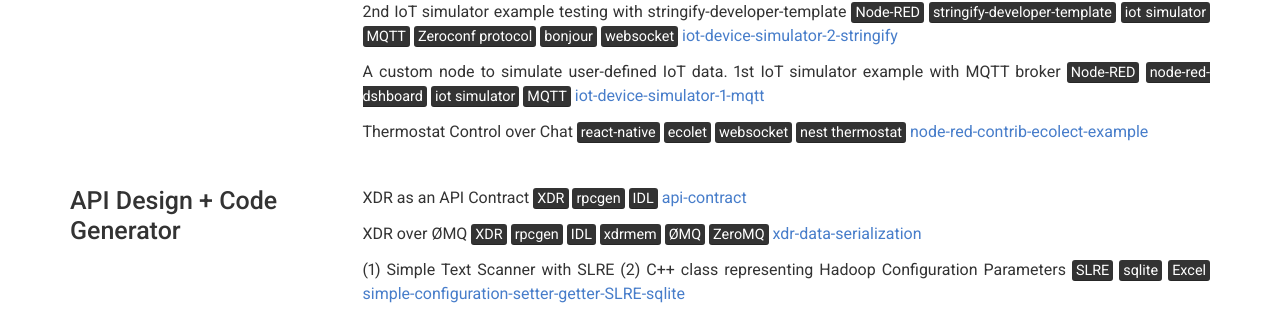
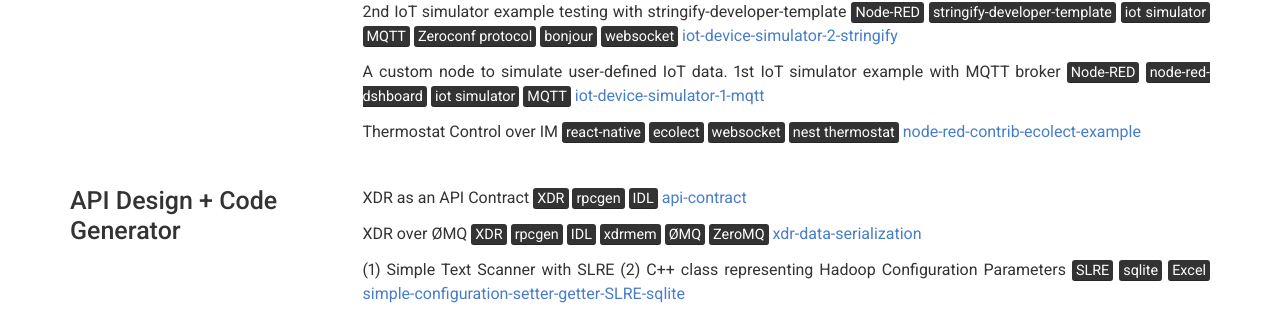
Before and after one commit to phyunsj/phyunsj.github.io, a Jekyll site: the page built from index.md, in a window 1280 px wide and 900 px high, scrolled down 834 px. Shown: the part 138-450 px from the top of the window. Built offline with Jekyll 4.4.1, drawn with Linux system fonts in a browser that asks for light colours.

Commit message:
fix a typo

```diff
--- a/_data/projects.yml
+++ b/_data/projects.yml
@@ -39,7 +39,7 @@
     A custom node to simulate user-defined IoT data. 1st IoT simulator example with MQTT broker <mark>Node-RED</mark> <mark>node-red-dshboard</mark> <mark>iot simulator</mark> <mark>MQTT</mark>
     [iot-device-simulator-1-mqtt](https://github.com/phyunsj/iot-device-simulator-1-mqtt)
 
-    Thermostat Control over Chat <mark>react-native</mark> <mark>ecolet</mark> <mark>websocket</mark> <mark>nest thermostat</mark>
+    Thermostat Control over IM <mark>react-native</mark> <mark>ecolect</mark> <mark>websocket</mark> <mark>nest thermostat</mark>
     [node-red-contrib-ecolect-example](https://github.com/phyunsj/node-red-contrib-ecolect-example)
 
 - name: API Design + Code Generator
```
